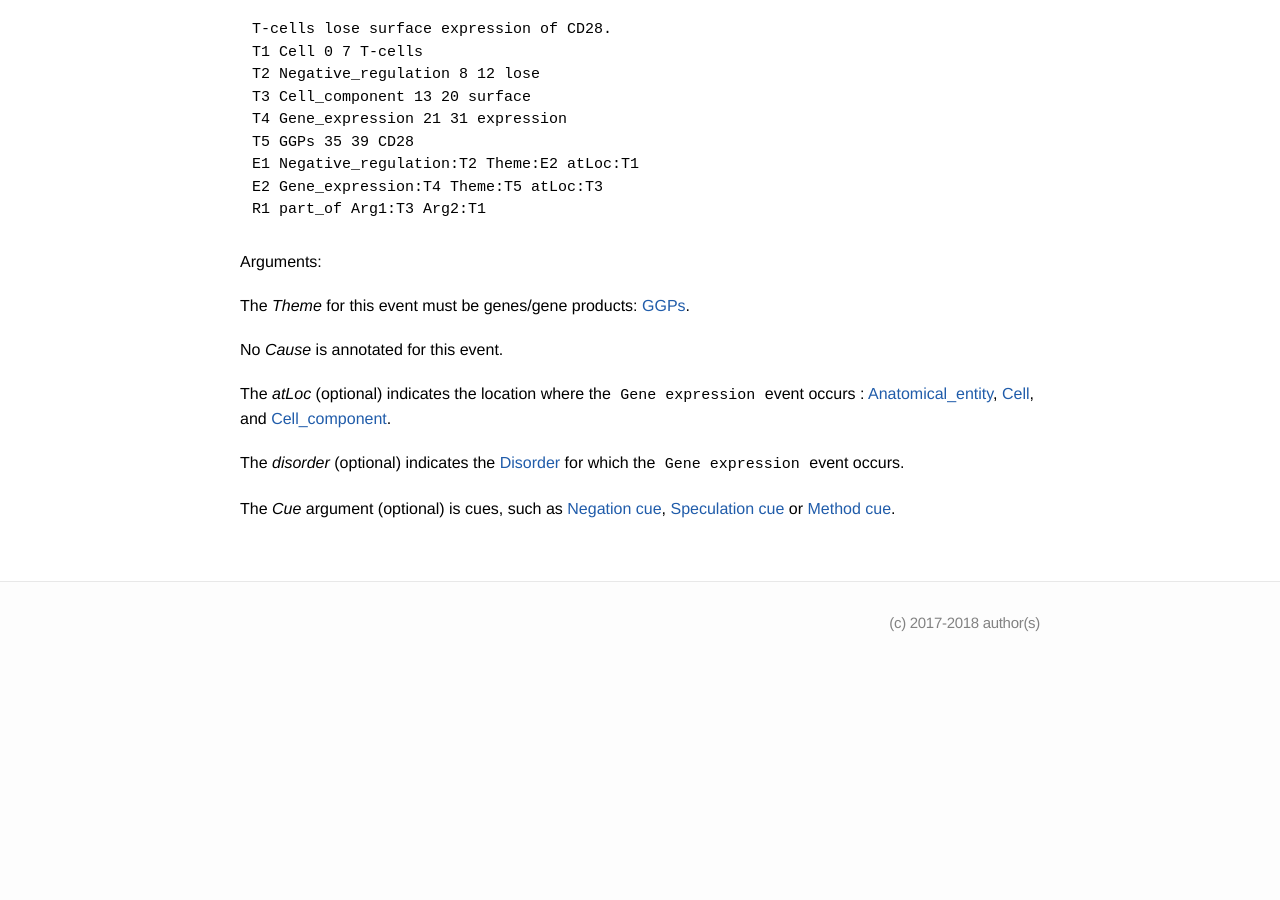
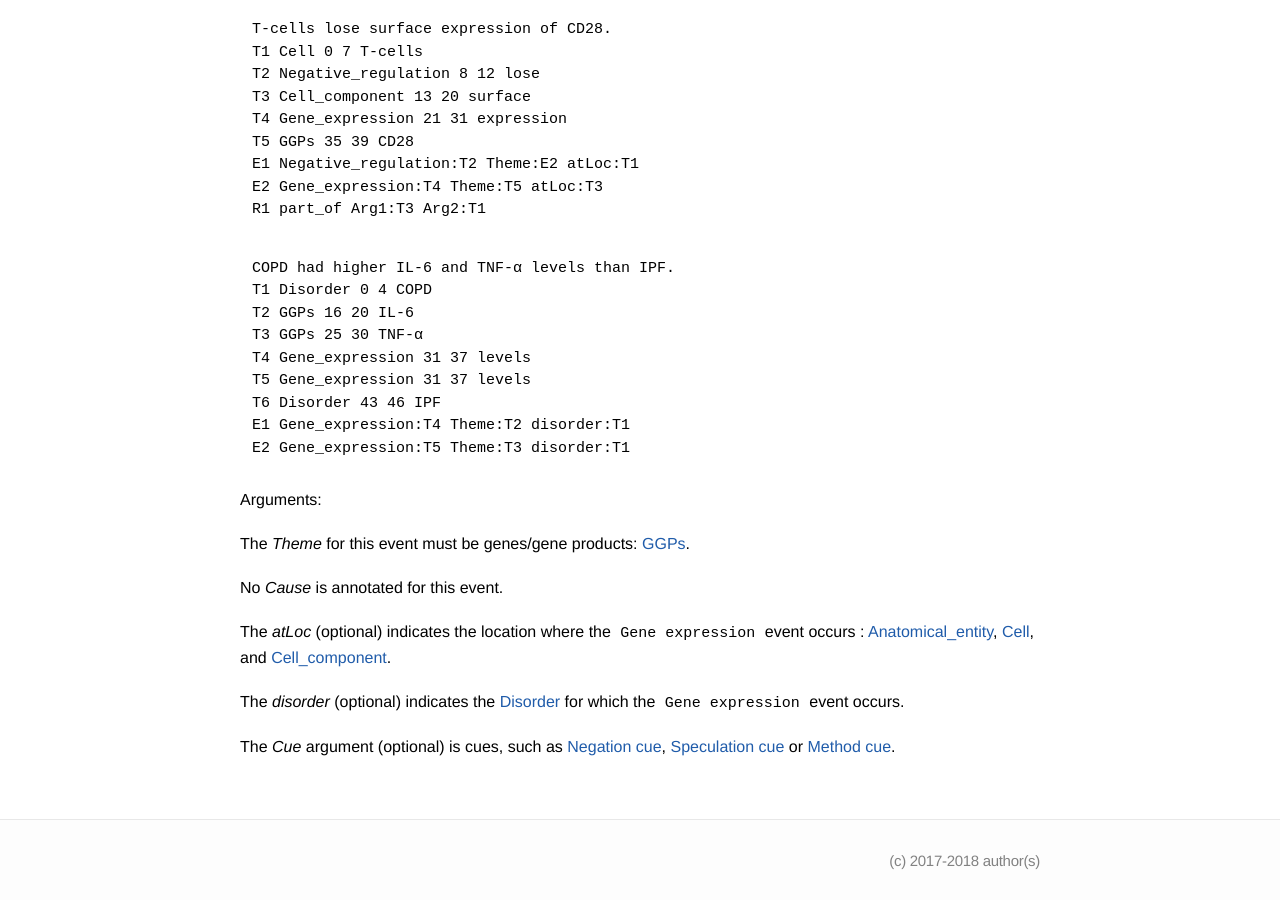
Before and after one commit to ezcatdb/molbiol_lung_corpus-guidelines, a Jekyll site: the page built from _event/Gene_expression.md, in a window 1280 px wide and 900 px high, scrolled down 1530 px. Built offline with Jekyll 4.4.1, drawn with Linux system fonts in a browser that asks for light colours; before the commit the page ends 2194 px from its top, so only the background shows below that.

Commit message:
sample sentence included in _event/Gene_expression.md

```diff
--- a/_event/Gene_expression.md
+++ b/_event/Gene_expression.md
@@ -110,6 +110,17 @@ E7 Positive_regulation:T11 Theme:E3
 E8 Positive_regulation:T12 Theme:E4
 ~~~
 -->
+~~~ ann
+COPD had higher IL-6 and TNF-α levels than IPF.
+T1 Disorder 0 4 COPD
+T2 GGPs 16 20 IL-6
+T3 GGPs 25 30 TNF-α
+T4 Gene_expression 31 37 levels
+T5 Gene_expression 31 37 levels
+T6 Disorder 43 46 IPF
+E1 Gene_expression:T4 Theme:T2 disorder:T1
+E2 Gene_expression:T5 Theme:T3 disorder:T1
+~~~
 
 Arguments:
 
```
